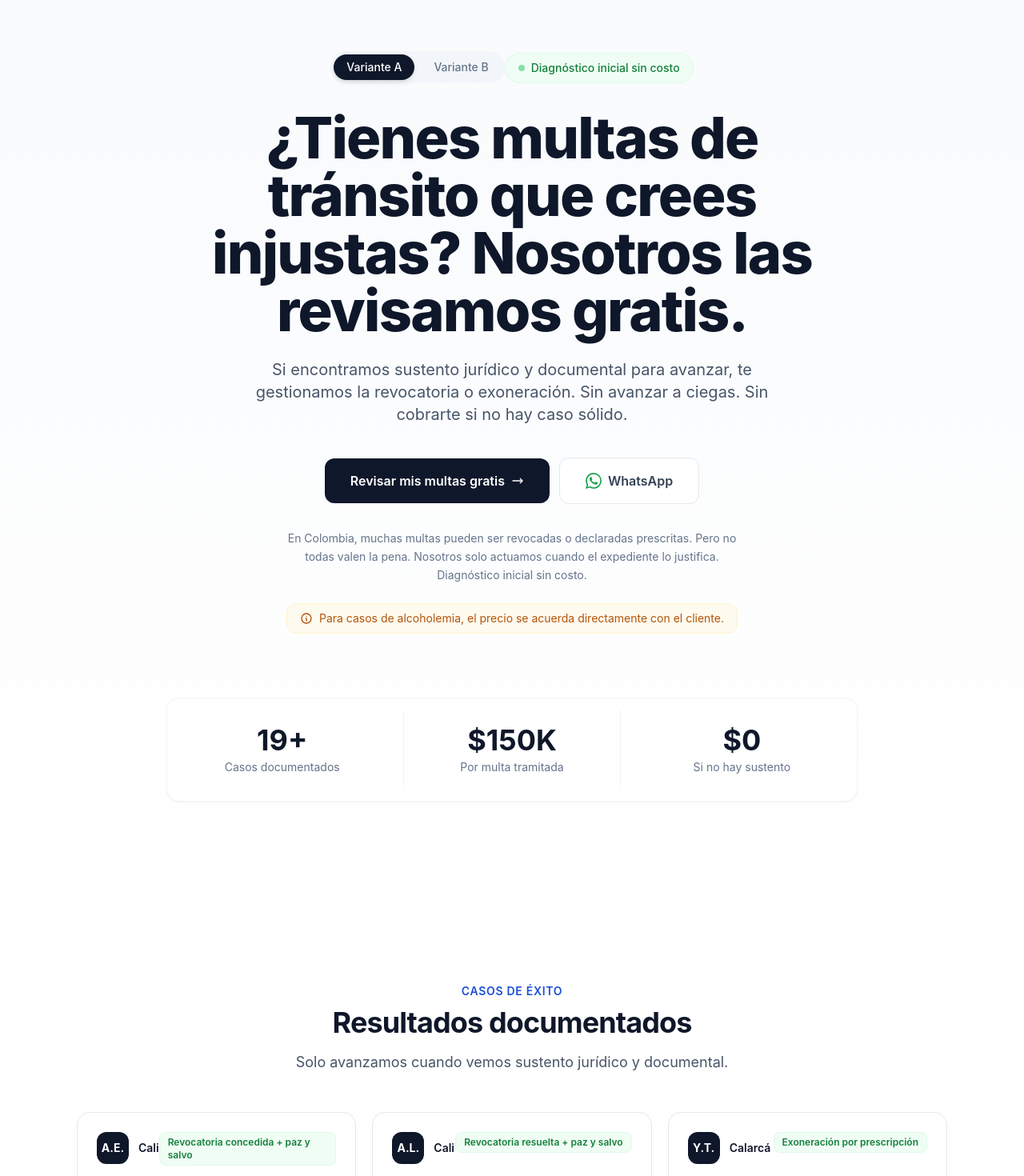
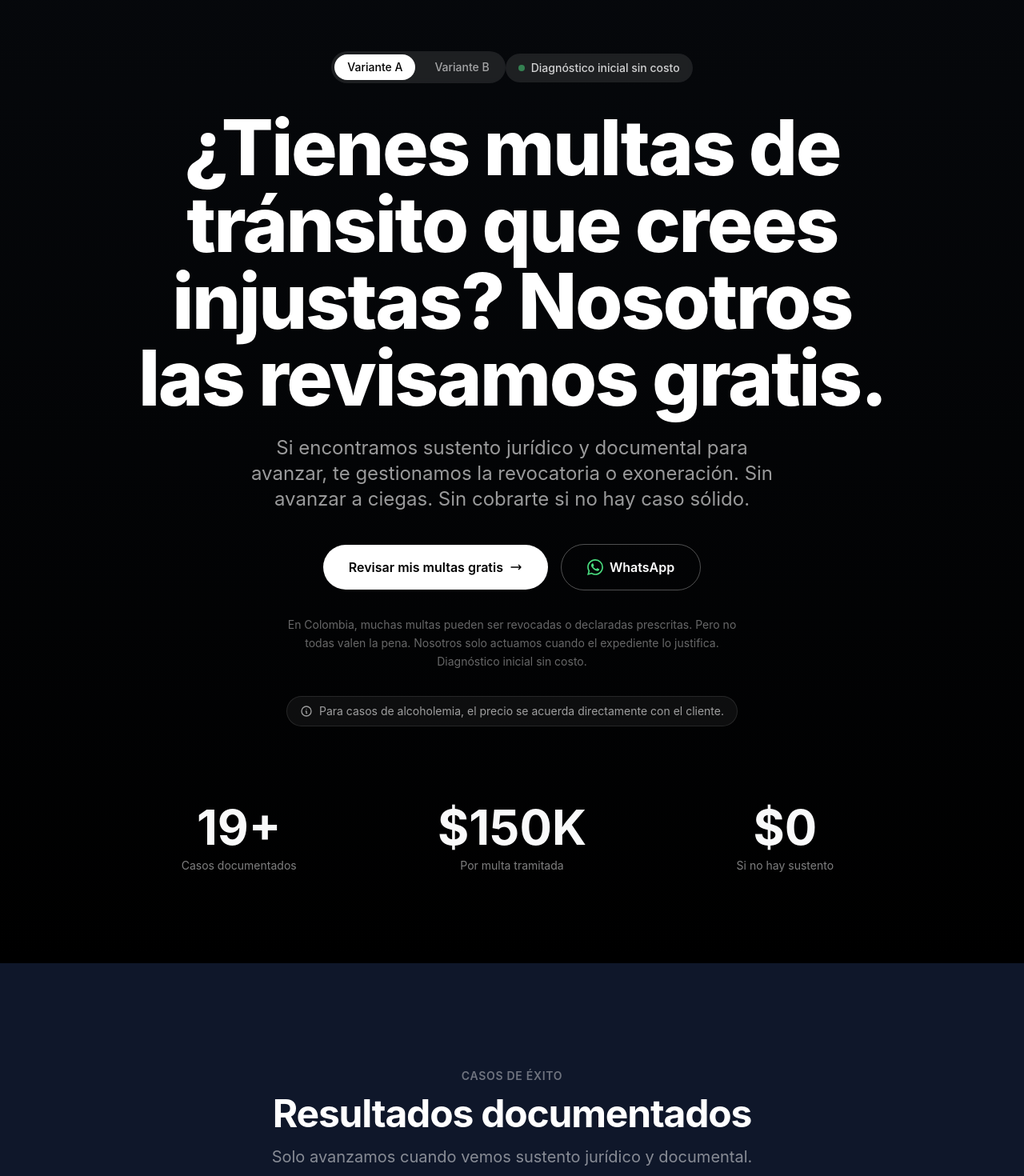
Before and after one commit to myroj01-arch/multas-web, a Next.js app: page / in a window 1280 px wide. Shown: the part 80-1550 px from the top of the page at 80% size. Built offline with nearby package versions, Linux system fonts and the light colour scheme.

Commit message:
feat: Apple-style redesign - dark sections, large typography, minimal design

```diff
--- a/src/components/Hero.tsx
+++ b/src/components/Hero.tsx
@@ -9,20 +9,20 @@ export function Hero() {
   const content = variant === 'A' ? heroContent.variantA : heroContent.variantB
 
   return (
-    <section className="relative pt-28 pb-20 md:pt-36 md:pb-28 bg-gradient-to-b from-slate-50 to-white overflow-hidden">
-      {/* Decorative element */}
-      <div className="absolute top-0 left-1/2 -translate-x-1/2 w-[800px] h-[600px] bg-primary-50/50 rounded-full blur-3xl -z-10" />
+    <section className="relative pt-28 pb-20 md:pt-36 md:pb-28 bg-black overflow-hidden">
+      {/* Decorative gradient */}
+      <div className="absolute inset-0 bg-gradient-to-b from-slate-800/20 to-transparent" />
 
-      <div className="max-w-4xl mx-auto px-4 sm:px-6 lg:px-8 text-center">
+      <div className="max-w-5xl mx-auto px-4 sm:px-6 lg:px-8 text-center relative z-10">
 
         {/* Variante A/B Toggle */}
-        <div className="inline-flex items-center gap-2 p-1 bg-slate-100/80 backdrop-blur-sm rounded-full mb-8">
+        <div className="inline-flex items-center gap-2 p-1 bg-white/10 backdrop-blur-sm rounded-full mb-8">
           <button
             onClick={() => setVariant('A')}
             className={`px-4 py-1.5 rounded-full text-sm font-medium transition-all ${
               variant === 'A'
-                ? 'bg-slate-900 text-white shadow-md'
-                : 'text-slate-500 hover:text-slate-700'
+                ? 'bg-white text-black'
+                : 'text-white/60 hover:text-white'
             }`}
           >
             Variante A
@@ -31,8 +31,8 @@ export function Hero() {
             onClick={() => setVariant('B')}
             className={`px-4 py-1.5 rounded-full text-sm font-medium transition-all ${
               variant === 'B'
-                ? 'bg-slate-900 text-white shadow-md'
-                : 'text-slate-500 hover:text-slate-700'
+                ? 'bg-white text-black'
+                : 'text-white/60 hover:text-white'
             }`}
           >
             Variante B
@@ -40,26 +40,26 @@ export function Hero() {
         </div>
 
         {/* Badge */}
-        <div className="inline-flex items-center gap-2 px-4 py-2 bg-green-50 text-green-700 text-sm font-medium rounded-full mb-8 border border-green-100">
-          <span className="w-2 h-2 bg-green-500 rounded-full animate-pulse" />
+        <div className="inline-flex items-center gap-2 px-4 py-2 bg-white/10 text-white/80 text-sm font-medium rounded-full mb-8 backdrop-blur-sm">
+          <span className="w-2 h-2 bg-green-400 rounded-full animate-pulse" />
           Diagnóstico inicial sin costo
         </div>
 
         {/* Título */}
-        <h1 className="text-5xl md:text-6xl lg:text-7xl font-extrabold text-slate-900 tracking-tight mb-6 leading-[1.05]">
+        <h1 className="text-6xl md:text-7xl lg:text-8xl font-extrabold text-white tracking-tight mb-6 leading-[1.05]">
           {content.titulo}
         </h1>
 
         {/* Subtítulo */}
-        <p className="text-lg md:text-xl text-slate-600 mb-10 max-w-2xl mx-auto leading-relaxed">
+        <p className="text-xl md:text-2xl text-white/60 mb-10 max-w-2xl mx-auto leading-relaxed">
           {content.subtitulo}
         </p>
 
         {/* CTAs */}
-        <div className="flex flex-col sm:flex-row items-center justify-center gap-3 mb-8">
+        <div className="flex flex-col sm:flex-row items-center justify-center gap-4 mb-8">
           <a
             href="#contacto"
-            className="w-full sm:w-auto inline-flex items-center justify-center px-8 py-4 text-base font-semibold text-white bg-slate-900 hover:bg-slate-800 rounded-xl transition-all hover:shadow-lg hover:shadow-slate-900/20 hover:-translate-y-0.5"
+            className="w-full sm:w-auto inline-flex items-center justify-center px-8 py-4 text-base font-semibold text-black bg-white hover:bg-white/90 rounded-full transition-all hover:scale-105"
           >
             {content.cta}
             <svg className="w-4 h-4 ml-2" fill="none" stroke="currentColor" viewBox="0 0 24 24">
@@ -70,20 +70,20 @@ export function Hero() {
             href={`https://wa.me/${siteConfig.whatsapp}`}
             target="_blank"
             rel="noopener noreferrer"
-            className="w-full sm:w-auto inline-flex items-center justify-center px-8 py-4 text-base font-semibold text-slate-700 bg-white hover:bg-slate-50 border border-slate-200 rounded-xl transition-all hover:shadow-md hover:-translate-y-0.5"
+            className="w-full sm:w-auto inline-flex items-center justify-center px-8 py-4 text-base font-semibold text-white border border-white/30 hover:border-white/60 rounded-full transition-all hover:scale-105"
           >
-            <WhatsAppIcon className="w-5 h-5 mr-2 text-green-600" />
+            <WhatsAppIcon className="w-5 h-5 mr-2 text-green-400" />
             WhatsApp
           </a>
         </div>
 
         {/* Texto secundario */}
-        <p className="text-sm text-slate-500 max-w-xl mx-auto leading-relaxed">
+        <p className="text-sm text-white/40 max-w-xl mx-auto leading-relaxed">
           {content.textoSecundario}
         </p>
 
         {/* Disclaimer alcoholemia */}
-        <div className="mt-6 inline-flex items-center gap-2 px-4 py-2 bg-amber-50/80 text-amber-700 text-sm rounded-xl border border-amber-100">
+        <div className="mt-8 inline-flex items-center gap-2 px-4 py-2 bg-white/5 text-white/60 text-sm rounded-full border border-white/10">
           <svg className="w-4 h-4" fill="none" stroke="currentColor" viewBox="0 0 24 24">
             <path strokeLinecap="round" strokeLinejoin="round" strokeWidth={2} d="M13 16h-1v-4h-1m1-4h.01M21 12a9 9 0 11-18 0 9 9 0 0118 0z" />
           </svg>
@@ -92,19 +92,19 @@ export function Hero() {
       </div>
 
       {/* Stats */}
-      <div className="mt-20 max-w-4xl mx-auto px-4">
-        <div className="grid grid-cols-3 gap-4 bg-white rounded-2xl shadow-sm border border-slate-100 p-2">
-          <div className="px-6 py-6 text-center rounded-xl hover:bg-slate-50 transition-colors">
-            <div className="text-3xl md:text-4xl font-bold text-slate-900 mb-1">19+</div>
-            <div className="text-sm text-slate-500">Casos documentados</div>
+      <div className="mt-24 max-w-5xl mx-auto px-4">
+        <div className="grid grid-cols-3 gap-8">
+          <div className="text-center">
+            <div className="text-5xl md:text-6xl font-bold text-white mb-2">19+</div>
+            <div className="text-sm text-white/50">Casos documentados</div>
           </div>
-          <div className="px-6 py-6 text-center rounded-xl hover:bg-slate-50 transition-colors border-x border-slate-100">
-            <div className="text-3xl md:text-4xl font-bold text-slate-900 mb-1">$150K</div>
-            <div className="text-sm text-slate-500">Por multa tramitada</div>
+          <div className="text-center">
+            <div className="text-5xl md:text-6xl font-bold text-white mb-2">$150K</div>
+            <div className="text-sm text-white/50">Por multa tramitada</div>
           </div>
-          <div className="px-6 py-6 text-center rounded-xl hover:bg-slate-50 transition-colors">
-            <div className="text-3xl md:text-4xl font-bold text-slate-900 mb-1">$0</div>
-            <div className="text-sm text-slate-500">Si no hay sustento</div>
+          <div className="text-center">
+            <div className="text-5xl md:text-6xl font-bold text-white mb-2">$0</div>
+            <div className="text-sm text-white/50">Si no hay sustento</div>
           </div>
         </div>
       </div>
--- a/src/components/SocialProof.tsx
+++ b/src/components/SocialProof.tsx
@@ -4,15 +4,15 @@ import { casosPruebaSocial } from '@/lib/data'
 
 export default function SocialProof() {
   return (
-    <section id="casos" className="py-20 md:py-28 bg-white">
+    <section id="casos" className="py-24 md:py-32 bg-slate-900">
       <div className="max-w-6xl mx-auto px-4 sm:px-6 lg:px-8">
         {/* Header */}
-        <div className="max-w-2xl mx-auto mb-12 text-center">
-          <span className="text-sm font-semibold text-primary-600 uppercase tracking-wider">Casos de éxito</span>
-          <h2 className="text-3xl md:text-4xl font-bold text-slate-900 tracking-tight mt-2 mb-4">
+        <div className="max-w-2xl mx-auto mb-16 text-center">
+          <span className="text-sm font-semibold text-white/40 uppercase tracking-wider">Casos de éxito</span>
+          <h2 className="text-4xl md:text-5xl font-bold text-white tracking-tight mt-3 mb-4">
             Resultados documentados
           </h2>
-          <p className="text-lg text-slate-600">
+          <p className="text-xl text-white/50">
             Solo avanzamos cuando vemos sustento jurídico y documental.
           </p>
         </div>
@@ -22,28 +22,28 @@ export default function SocialProof() {
           {casosPruebaSocial.map((caso, index) => (
             <div
               key={index}
-              className="group p-6 bg-white border border-slate-200 rounded-2xl hover:border-slate-300 hover:shadow-lg hover:shadow-slate-100 transition-all duration-300"
+              className="group p-6 bg-white/5 border border-white/10 rounded-2xl hover:bg-white/10 hover:border-white/20 transition-all duration-300"
             >
-              <div className="flex items-start justify-between mb-3">
+              <div className="flex items-start justify-between mb-4">
                 <div className="flex items-center gap-3">
-                  <div className="w-10 h-10 bg-slate-900 rounded-xl flex items-center justify-center">
-                    <span className="text-sm font-bold text-white">{caso.inicial}</span>
+                  <div className="w-10 h-10 bg-white rounded-xl flex items-center justify-center">
+                    <span className="text-sm font-bold text-black">{caso.inicial}</span>
                   </div>
                   <div>
-                    <span className="text-sm font-semibold text-slate-900 block">{caso.ciudad}</span>
+                    <span className="text-sm font-semibold text-white block">{caso.ciudad}</span>
                   </div>
                 </div>
-                <span className="inline-flex items-center px-2.5 py-1 bg-green-50 text-green-700 text-xs font-semibold rounded-lg border border-green-100">
+                <span className="inline-flex items-center px-2.5 py-1 bg-green-500/20 text-green-400 text-xs font-semibold rounded-lg">
                   {caso.resultado}
                 </span>
               </div>
-              <p className="text-sm text-slate-600 leading-relaxed">{caso.descripcion}</p>
+              <p className="text-sm text-white/60 leading-relaxed">{caso.descripcion}</p>
             </div>
           ))}
         </div>
 
         {/* Nota */}
-        <p className="mt-8 text-center text-sm text-slate-500">
+        <p className="mt-10 text-center text-sm text-white/30">
           Cada resultado respaldado por resolución o acto administrativo de la autoridad de tránsito.
         </p>
       </div>
```
Also changed, not shown: src/components/ComoFunciona.tsx (+26 -26 lines), src/components/QueRevisamos.tsx (+10 -10 lines).
